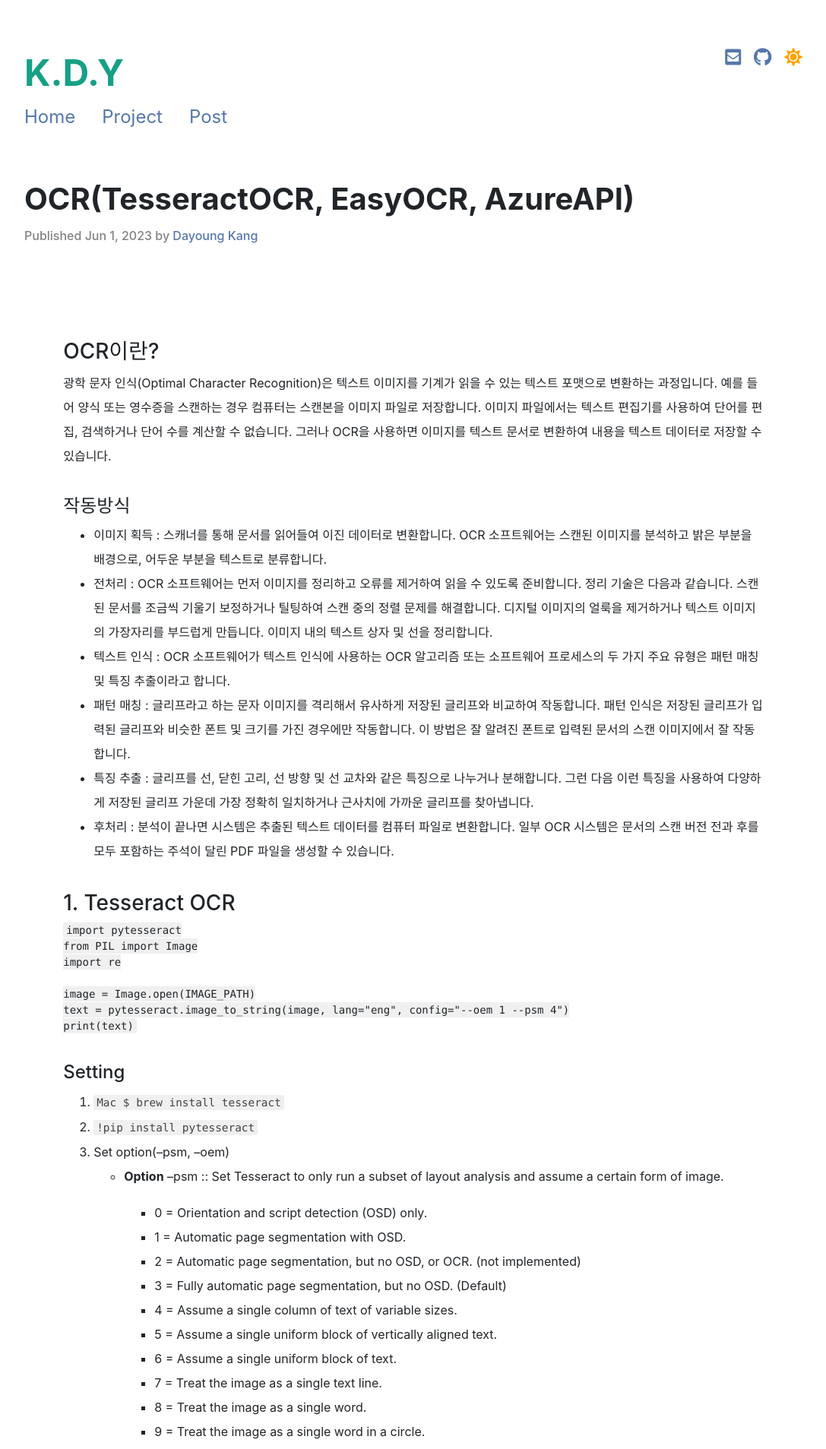
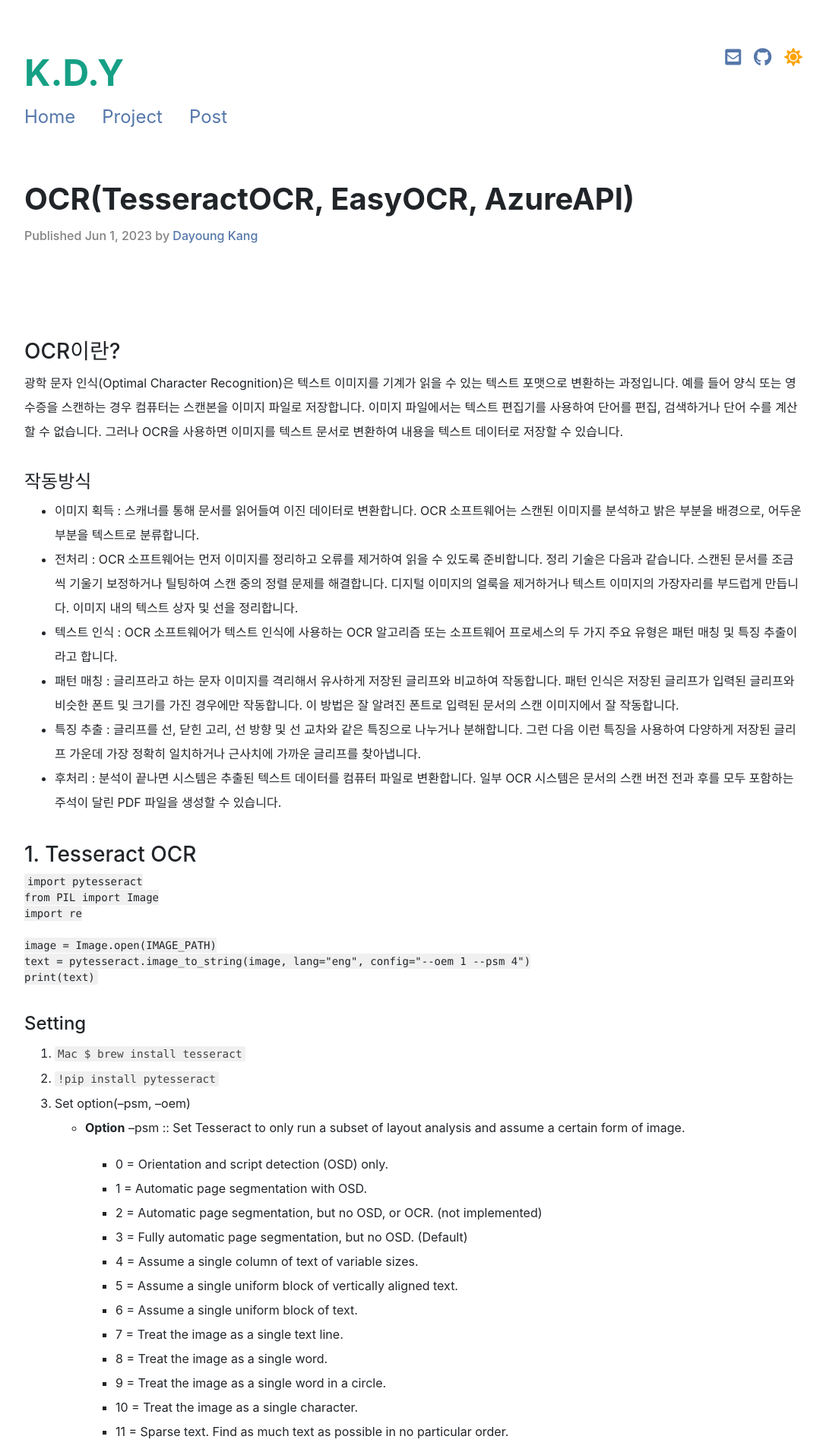
Before and after one commit to riverallzero/riverallzero.github.io, a Jekyll site: the page built from _posts/2023-06-01-OCR.md, in a window 1280 px wide. Shown: the top 1907 px of the page at 76% size, without its empty margins (96-1183 px from the left). Built offline with Jekyll 4.4.1, drawn with Linux system fonts in a browser that asks for light colours; nearby versions of some CDN libraries; a style sheet for code colours, icons or effects is not loaded.

Commit message:
Post css 90 to 100%

```diff
--- a/assets/css/main.css
+++ b/assets/css/main.css
@@ -52,8 +52,7 @@
 }
 
 .post_wrapper {
-  max-width: 90%;
-  /*max-width: 800px;*/
+  max-width: 100%;
   margin: 60px auto;
 }
 
```
